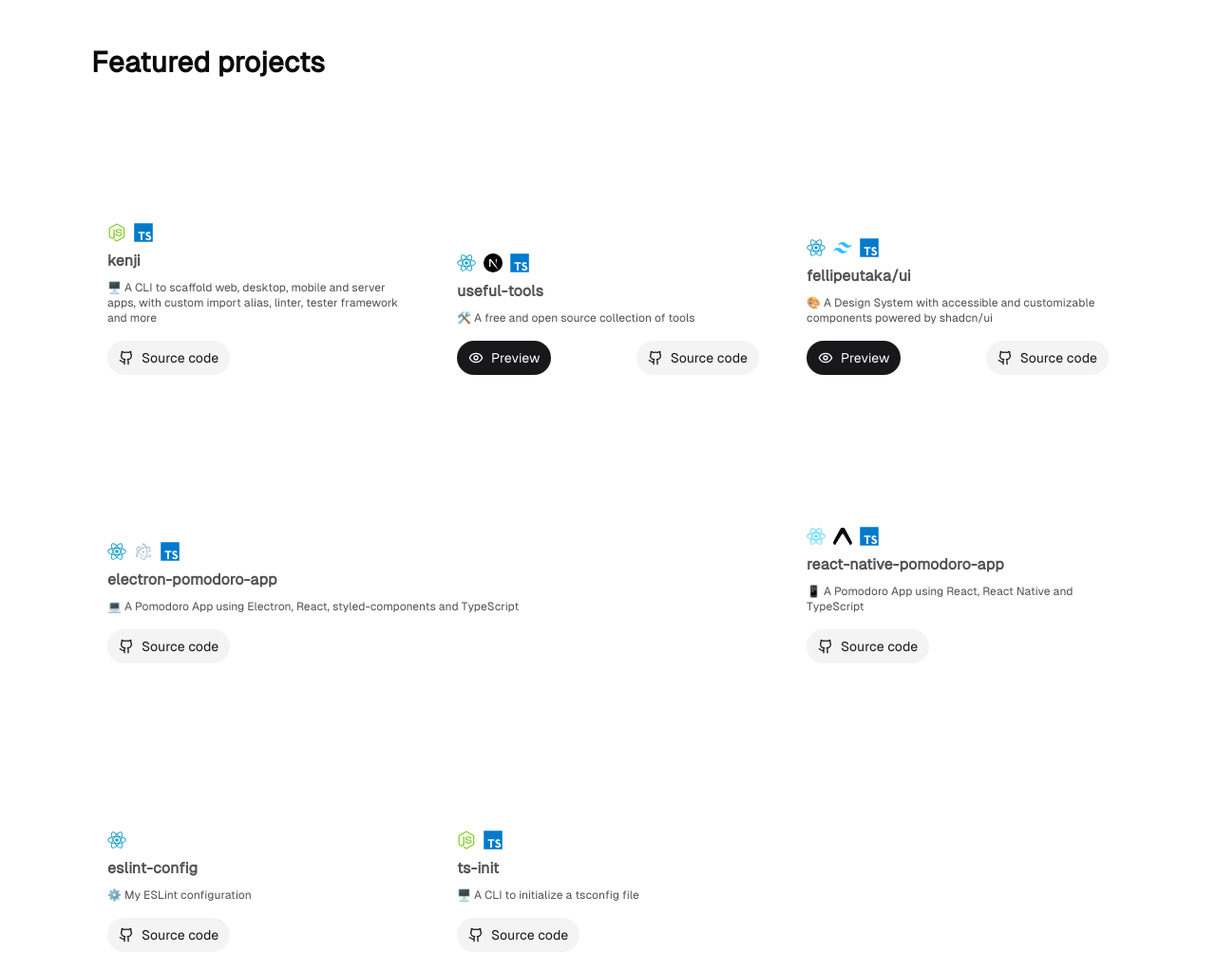
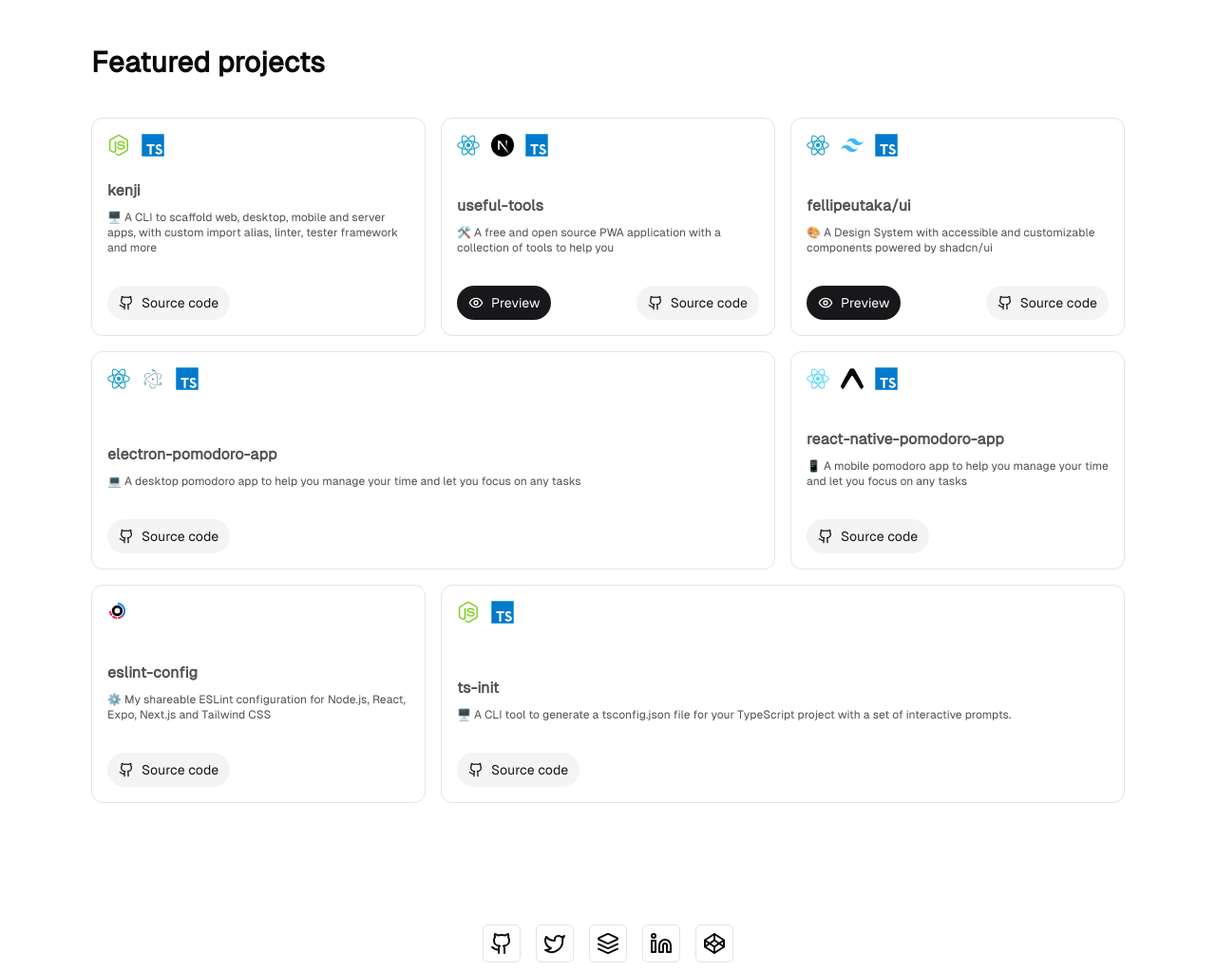
Before and after one commit to fellipeutaka/website, an Astro site: page / in a window 1280 px wide. Shown: the part 740-1763 px from the top of the page at 95% size. Built offline with nearby package versions, Linux system fonts and the light colour scheme; Astro itself is replaced by a stand-in of ours; what tailwindcss-animated would draw is missing.

Commit message:
refactor: increase tech list gap on featured projects

```diff
--- a/src/components/home/featured-projects.astro
+++ b/src/components/home/featured-projects.astro
@@ -9,8 +9,7 @@ import { projects } from "~/config/projects";
   {
     projects.map((project, i) => (
       <BentoGrid.Item className={i === 3 || i === 6 ? "md:col-span-2" : ""}>
-        <BentoGrid.Body className="flex flex-col justify-end">
-          <div class="flex items-center gap-2">
+        <div class="flex items-center gap-3">
           {project.technologies.map((technology) => (
             <a
               href={technology.url}
@@ -18,12 +17,14 @@ import { projects } from "~/config/projects";
               rel="noopener noreferrer"
               title={technology.name}
             >
-                <technology.icon className="size-5" />
+              <technology.icon className="size-6" />
             </a>
           ))}
         </div>
+        <BentoGrid.Body className="flex flex-col justify-end">
           <BentoGrid.Title>{project.name}</BentoGrid.Title>
           <BentoGrid.Description>{project.description}</BentoGrid.Description>
+        </BentoGrid.Body>
         <div class="mt-4 flex items-center justify-between">
           {project.previewUrl && (
             <a
@@ -50,7 +51,6 @@ import { projects } from "~/config/projects";
             Source code
           </a>
         </div>
-        </BentoGrid.Body>
       </BentoGrid.Item>
     ))
   }
--- a/src/components/ui/bento-grid.tsx
+++ b/src/components/ui/bento-grid.tsx
@@ -7,7 +7,7 @@ function BentoGridRoot(props: DivProps) {
     <div
       {...props}
       className={cn(
-        "mx-auto grid max-w-7xl grid-cols-1 gap-4 md:auto-rows-[18rem] md:grid-cols-3 ",
+        "mx-auto grid max-w-7xl grid-cols-1 gap-4 md:auto-rows-fr md:grid-cols-3",
         props.className,
       )}
     />
@@ -19,7 +19,7 @@ function BentoGridItem(props: DivProps) {
     <div
       {...props}
       className={cn(
-        "group/bento row-span-1 flex flex-col justify-between gap-4 rounded-xl border border-transparent bg-white p-4 shadow-input transition duration-200 hover:shadow-xl dark:border-white/[0.2] dark:bg-black dark:shadow-none",
+        "group/bento row-span-1 flex flex-col justify-between gap-4 rounded-xl border p-4 shadow-input transition duration-200 hover:shadow-xl",
         props.className,
       )}
     />
--- a/src/components/ui/icons.tsx
+++ b/src/components/ui/icons.tsx
@@ -266,4 +266,49 @@ export const Icons = {
       />
     </svg>
   ),
+  Turborepo: (props) => (
+    <svg
+      fill="none"
+      height={32}
+      viewBox="0 0 32 32"
+      width={32}
+      xmlns="http://www.w3.org/2000/svg"
+      {...props}
+    >
+      <defs>
+        <linearGradient
+          gradientUnits="userSpaceOnUse"
+          id="c"
+          x1={15.0234}
+          x2={3.64419}
+          y1={4.00556}
+          y2={15.3847}
+        >
+          <stop stopColor="#0096FF" />
+          <stop offset={1} stopColor="#FF1E56" />
+        </linearGradient>
+        <linearGradient id="a">
+          <stop offset="0%" />
+          <stop offset="25%" stopColor="#fff" />
+          <stop offset="85%" stopColor="#fff" />
+          <stop offset="100%" />
+        </linearGradient>
+        <mask id="b">
+          <path fill="url(#a)" transform="translate(-8)" d="M0 0H46V26H0z" />
+        </mask>
+      </defs>
+      <g mask="url(#b)">
+        <path
+          className="fill-black dark:fill-white"
+          d="M13.94 6.422c-4.146 0-7.518 3.372-7.518 7.518 0 4.145 3.372 7.518 7.518 7.518 4.145 0 7.518-3.373 7.518-7.518 0-4.146-3.373-7.518-7.518-7.518zm0 11.408a3.89 3.89 0 11-.001-7.78 3.89 3.89 0 010 7.78z"
+        />
+        <path
+          clipRule="evenodd"
+          d="M14.57 5.187V2.38c6.1.326 10.948 5.377 10.948 11.56 0 6.182-4.847 11.232-10.948 11.56v-2.807c4.547-.325 8.148-4.125 8.148-8.753 0-4.629-3.601-8.428-8.148-8.753zM7.31 19.68a8.741 8.741 0 01-2.122-5.11H2.38a11.528 11.528 0 002.941 7.096l1.987-1.986h.001zm6 5.82v-2.807a8.733 8.733 0 01-5.112-2.121l-1.986 1.986a11.527 11.527 0 007.096 2.942h.002z"
+          fill="url(#c)"
+          fillRule="evenodd"
+        />
+      </g>
+    </svg>
+  ),
 } satisfies Record<string, Icon>;
--- a/src/config/projects.ts
+++ b/src/config/projects.ts
@@ -12,7 +12,8 @@ export const projects = [
   },
   {
     name: "useful-tools",
-    description: "🛠️ A free and open source collection of tools",
+    description:
+      "🛠️ A free and open source PWA application with a collection of tools to help you",
     url: "https://github.com/fellipeutaka/useful-tools",
     imageSrc:
       "https://usefultools.vercel.app/en/opengraph-image.png?8d743770033bfb96",
@@ -40,7 +41,7 @@ export const projects = [
   {
     name: "electron-pomodoro-app",
     description:
-      "💻 A Pomodoro App using Electron, React, styled-components and TypeScript",
+      "💻 A desktop pomodoro app to help you manage your time and let you focus on any tasks",
     url: "https://github.com/fellipeutaka/electron-pomodoro-app",
     imageSrc:
       "https://opengraph.githubassets.com/88e80980a1ffa67d23cabf08bd9b3743d9073e1ba835a1b9a7d8b290b3bcb81d/fellipeutaka/electron-pomodoro-app",
@@ -52,7 +53,8 @@ export const projects = [
   },
   {
     name: "react-native-pomodoro-app",
-    description: "📱 A Pomodoro App using React, React Native and TypeScript",
+    description:
+      "📱 A mobile pomodoro app to help you manage your time and let you focus on any tasks",
     url: "https://github.com/fellipeutaka/react-native-pomodoro-app",
     imageSrc:
       "https://opengraph.githubassets.com/88e80980a1ffa67d23cabf08bd9b3743d9073e1ba835a1b9a7d8b290b3bcb81d/fellipeutaka/react-native-pomodoro-app",
@@ -64,15 +66,17 @@ export const projects = [
   },
   {
     name: "eslint-config",
-    description: "⚙️ My ESLint configuration",
+    description:
+      "⚙️ My shareable ESLint configuration for Node.js, React, Expo, Next.js and Tailwind CSS",
     url: "https://github.com/fellipeutaka/eslint-config",
     imageSrc:
       "https://opengraph.githubassets.com/88e80980a1ffa67d23cabf08bd9b3743d9073e1ba835a1b9a7d8b290b3bcb81d/fellipeutaka/eslint-config",
-    technologies: [technologies.react],
+    technologies: [technologies.turborepo],
   },
   {
     name: "ts-init",
-    description: "🖥️ A CLI to initialize a tsconfig file",
+    description:
+      "🖥️ A CLI tool to generate a tsconfig.json file for your TypeScript project with a set of interactive prompts.",
     url: "https://github.com/fellipeutaka/ts-init",
     imageSrc:
       "https://opengraph.githubassets.com/88e80980a1ffa67d23cabf08bd9b3743d9073e1ba835a1b9a7d8b290b3bcb81d/fellipeutaka/ts-init",
--- a/src/config/technology.ts
+++ b/src/config/technology.ts
@@ -41,6 +41,11 @@ export const technologies = {
     icon: Icons.TailwindCSS,
     url: "https://tailwindcss.com",
   },
+  turborepo: {
+    name: "Turborepo",
+    icon: Icons.Turborepo,
+    url: "https://turbo.build/repo",
+  },
 } satisfies Record<string, Technology>;
 
 export type Technologies = typeof technologies;
```
Lines whose indentation alone changed are shown as unchanged.
